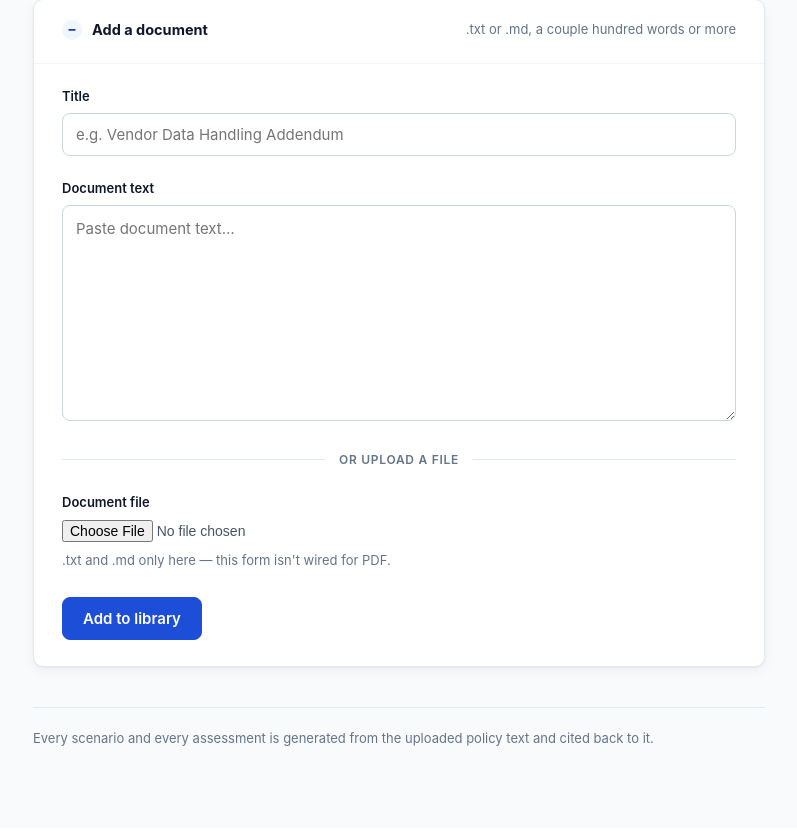
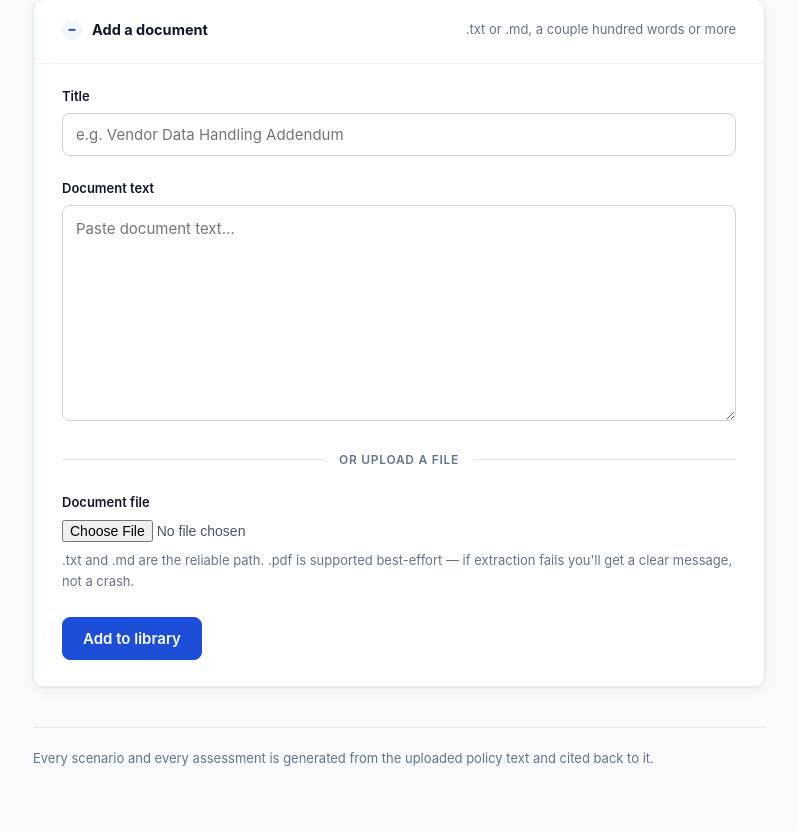
Before and after one commit to dilanthap/Dilantha_Perera_TAI_Assessment, a FastAPI app: page /library in a window 1280 px wide. Shown: the part 522-1353 px from the top of the page, without its empty margins (241-1038 px from the left). Before the commit the page ends 1268 px from the top, so only its background shows below. Run offline with FastAPI, Linux system fonts and the light colour scheme; data that the repository does not hold is empty; some libraries are stand-ins or nearby versions.

Commit message:
Add PDF support to the policy library
The Assessment tab could already read PDFs (via pypdf); the library
upload route never got the same treatment and only accepted .txt/.md,
rejecting anything else outright.

Moved the existing extraction logic (app/main.py's _extract_upload_text)
into app/text_utils.py as extract_upload_text — the same function both
routers now call, rather than the library having its own thinner,
PDF-less copy. Generalized the error message wording ("the text" instead
of "the policy text") since it's shared across both contexts now.

Verified against a real, freshly generated 3-page PDF (not a renamed
.txt): pypdf extracted 4,742 characters, the app chunked it into the
same 8 sections as the .md source (headings survived extraction), and a
real question against it retrieved correctly with high confidence and
an accurate citation.

Co-Authored-By: Claude Opus 5 <noreply@anthropic.com>

```diff
--- a/app/library.py
+++ b/app/library.py
@@ -10,8 +10,6 @@ docstring for why the quiz loop deliberately does NOT work this way.
 
 from __future__ import annotations
 
-from pathlib import Path
-
 from fastapi import APIRouter, Depends, Form, Request, UploadFile
 from fastapi.responses import HTMLResponse, RedirectResponse
 from sqlalchemy.orm import Session
@@ -21,12 +19,11 @@ from app.database import get_db
 from app.models import LibraryDocument
 from app.rag import answer_library_question, ingest_document
 from app.templating import templates
-from app.text_utils import title_from_filename
+from app.text_utils import extract_upload_text, title_from_filename
 
 router = APIRouter()
 
 MAX_UPLOAD_BYTES = 2_000_000  # ~2MB; library documents can run longer than one policy
-TEXT_EXTENSIONS = {".txt", ".md", ".markdown"}
 
 
 def _error(request: Request, message: str, status_code: int = 400) -> HTMLResponse:
@@ -69,24 +66,13 @@ async def upload_document(
     fallback_title = "Untitled document"
 
     if document_file is not None and document_file.filename:
-        suffix = Path(document_file.filename).suffix.lower()
-        if suffix and suffix not in TEXT_EXTENSIONS:
-            return _error(
-                request,
-                f"Unsupported file type '{suffix}'. Upload a .txt or .md file, "
-                "or paste the text directly.",
-            )
         raw = await document_file.read()
         if len(raw) > MAX_UPLOAD_BYTES:
             return _error(request, "That file is larger than 2MB.")
         try:
-            text = raw.decode("utf-8").strip()
-        except UnicodeDecodeError:
-            return _error(
-                request,
-                "That file isn't readable as UTF-8 text. Upload a plain .txt "
-                "or .md file, or paste the text directly.",
-            )
+            text = extract_upload_text(document_file, raw)
+        except ValueError as exc:
+            return _error(request, str(exc))
         fallback_title = title_from_filename(document_file.filename, fallback_title)
 
     if not text:
--- a/app/main.py
+++ b/app/main.py
@@ -12,7 +12,6 @@ variation on this one.
 
 from __future__ import annotations
 
-import io
 from contextlib import asynccontextmanager
 from pathlib import Path
 
@@ -28,12 +27,11 @@ from app.library import router as library_router
 from app.models import Policy, Response as ResponseModel, Scenario
 from app.scoring import score_answer
 from app.templating import templates
-from app.text_utils import title_from_filename
+from app.text_utils import extract_upload_text, title_from_filename
 
 PROJECT_ROOT = Path(__file__).resolve().parent.parent
 SAMPLE_POLICY_PATH = PROJECT_ROOT / "samples" / "northwind_ai_policy.md"
 
-TEXT_EXTENSIONS = {".txt", ".md", ".markdown"}
 MAX_UPLOAD_BYTES = 1_000_000  # ~1MB; policies are pages, not books
 
 
@@ -61,50 +59,6 @@ def _error(request: Request, message: str, status_code: int = 400) -> HTMLRespon
         context={"message": message, "demo_mode": llm.DEMO_MODE},
         status_code=status_code,
     )
-
-
-def _extract_upload_text(upload: UploadFile, raw: bytes) -> str:
-    """Get text out of an uploaded file.
-
-    .txt / .md is the primary path and always works. PDF is a convenience: it is
-    isolated here and any pypdf failure becomes a clear message, so a demo never
-    depends on PDF parsing quirks.
-    """
-    suffix = Path(upload.filename or "").suffix.lower()
-
-    if suffix == ".pdf":
-        try:
-            from pypdf import PdfReader
-
-            reader = PdfReader(io.BytesIO(raw))
-            pages = [page.extract_text() or "" for page in reader.pages]
-        except Exception:
-            raise ValueError(
-                "That PDF could not be read. PDF support is best-effort — please "
-                "paste the policy text directly, or upload a .txt or .md file."
-            ) from None
-
-        text = "\n\n".join(pages).strip()
-        if not text:
-            raise ValueError(
-                "No text could be extracted from that PDF — it may be a scan or "
-                "image-only. Please paste the policy text directly instead."
-            )
-        return text
-
-    if suffix and suffix not in TEXT_EXTENSIONS:
-        raise ValueError(
-            f"Unsupported file type '{suffix}'. Upload a .txt, .md or .pdf file, "
-            "or paste the policy text directly."
-        )
-
-    try:
-        return raw.decode("utf-8").strip()
-    except UnicodeDecodeError:
-        raise ValueError(
-            "That file isn't readable as UTF-8 text. Please upload a plain .txt "
-            "or .md file, or paste the text directly."
-        ) from None
 
 
 def _latest_responses(scenarios: list[Scenario]) -> dict[int, ResponseModel]:
@@ -173,7 +127,7 @@ async def upload_policy(
                 "documents of a few pages.",
             )
         try:
-            text = _extract_upload_text(policy_file, raw)
+            text = extract_upload_text(policy_file, raw)
         except ValueError as exc:
             return _error(request, str(exc))
         fallback_title = title_from_filename(policy_file.filename, fallback_title)
--- a/app/text_utils.py
+++ b/app/text_utils.py
@@ -8,7 +8,14 @@ import the other to reach this.
 
 from __future__ import annotations
 
+import io
 from pathlib import Path
+
+from fastapi import UploadFile
+
+# .txt/.md is the reliable path for both routers; .pdf is handled separately
+# in extract_upload_text below, best-effort via pypdf.
+TEXT_EXTENSIONS = {".txt", ".md", ".markdown"}
 
 
 def title_from_filename(filename: str, fallback: str) -> str:
@@ -19,3 +26,49 @@ def title_from_filename(filename: str, fallback: str) -> str:
     """
     stem = Path(filename).stem.replace("_", " ").replace("-", " ").strip()
     return stem or fallback
+
+
+def extract_upload_text(upload: UploadFile, raw: bytes) -> str:
+    """Get text out of an uploaded file.
+
+    .txt / .md is the primary path and always works. PDF is a convenience: it
+    is isolated here and any pypdf failure becomes a clear message, so a demo
+    never depends on PDF parsing quirks. Raises ValueError with a user-safe
+    message on anything unreadable — callers render that straight into the
+    error page rather than needing their own translation layer.
+    """
+    suffix = Path(upload.filename or "").suffix.lower()
+
+    if suffix == ".pdf":
+        try:
+            from pypdf import PdfReader
+
+            reader = PdfReader(io.BytesIO(raw))
+            pages = [page.extract_text() or "" for page in reader.pages]
+        except Exception:
+            raise ValueError(
+                "That PDF could not be read. PDF support is best-effort — please "
+                "paste the text directly, or upload a .txt or .md file."
+            ) from None
+
+        text = "\n\n".join(pages).strip()
+        if not text:
+            raise ValueError(
+                "No text could be extracted from that PDF — it may be a scan or "
+                "image-only. Please paste the text directly instead."
+            )
+        return text
+
+    if suffix and suffix not in TEXT_EXTENSIONS:
+        raise ValueError(
+            f"Unsupported file type '{suffix}'. Upload a .txt, .md or .pdf file, "
+            "or paste the text directly."
+        )
+
+    try:
+        return raw.decode("utf-8").strip()
+    except UnicodeDecodeError:
+        raise ValueError(
+            "That file isn't readable as UTF-8 text. Please upload a plain .txt "
+            "or .md file, or paste the text directly."
+        ) from None
--- a/templates/library.html
+++ b/templates/library.html
@@ -134,8 +134,11 @@
 
       <div class="field">
         <label for="document_file">Document file</label>
-        <input type="file" id="document_file" name="document_file" accept=".txt,.md,.markdown">
-        <p class="hint">.txt and .md only here — this form isn't wired for PDF.</p>
+        <input type="file" id="document_file" name="document_file" accept=".txt,.md,.markdown,.pdf">
+        <p class="hint">
+          .txt and .md are the reliable path. .pdf is supported best-effort — if
+          extraction fails you'll get a clear message, not a crash.
+        </p>
       </div>
 
       <div class="actions">
```
